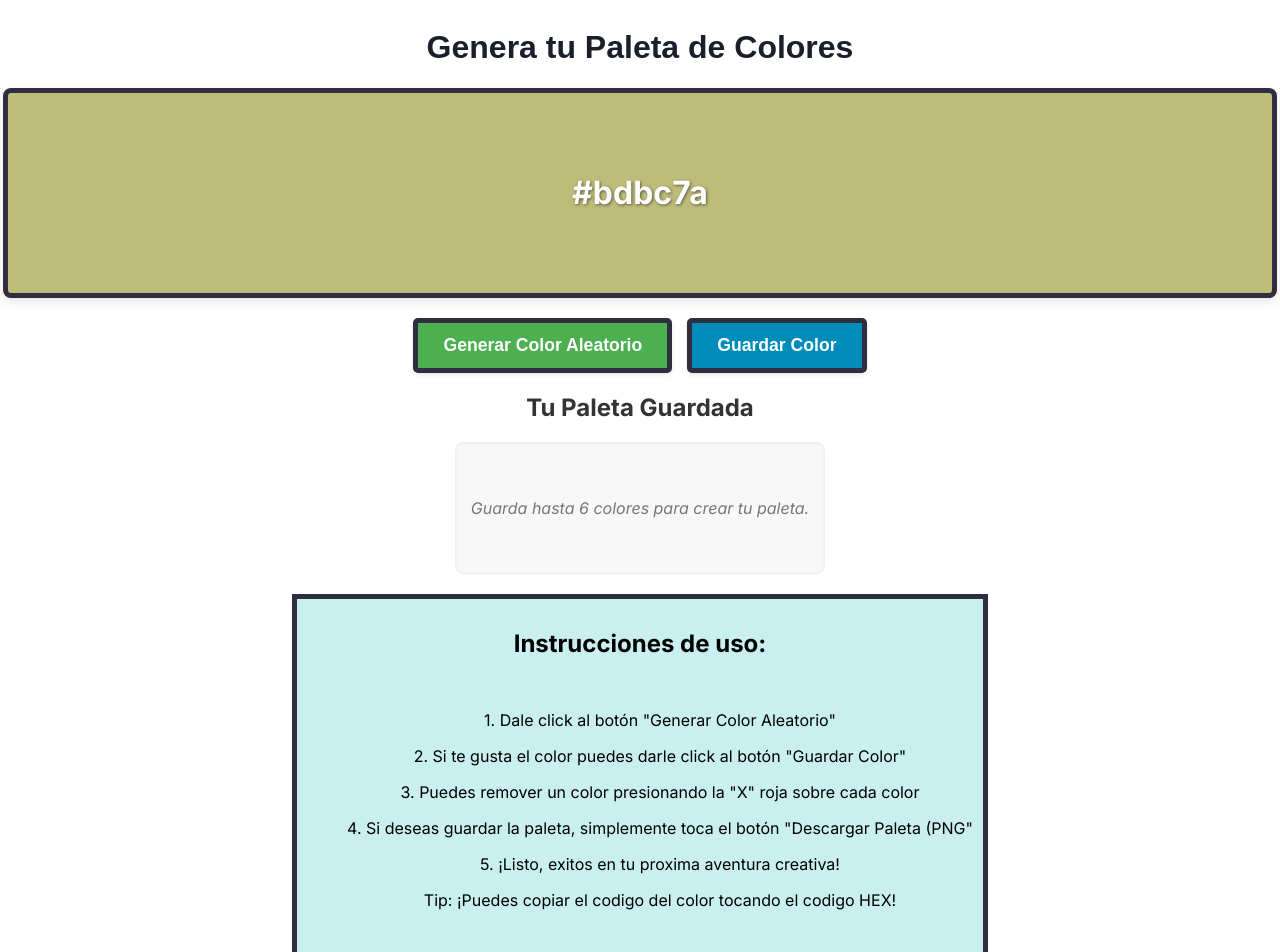
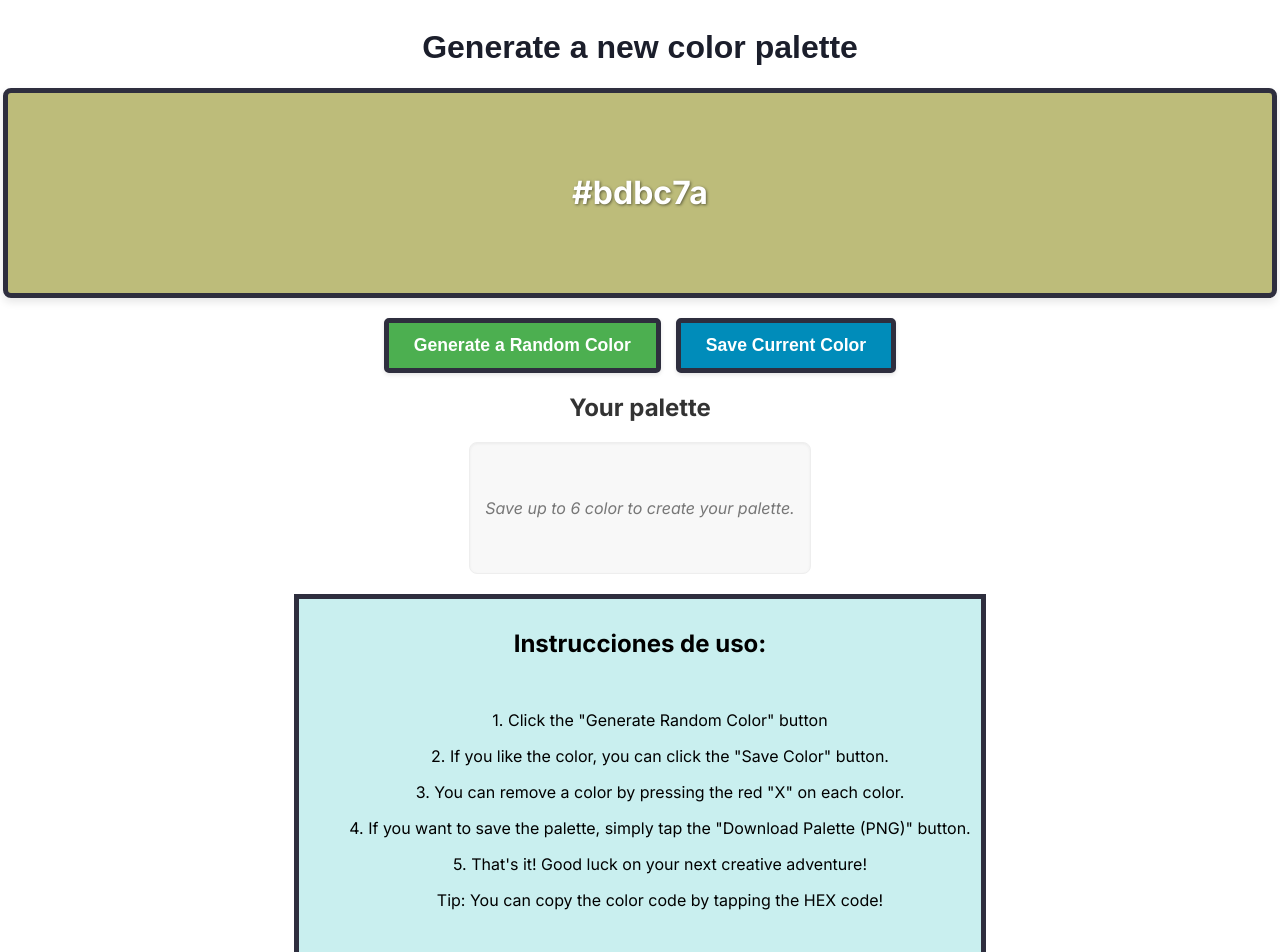
Before and after one commit to JdR2V/color-palette-generator, a React (Vite) app: page / in a window 1280 px wide. Shown: the top 952 px of the page. Built offline with nearby package versions, Linux system fonts and the light colour scheme; a web font is replaced by a local one.

Commit message:
Changed the language from Spanish to English

```diff
--- a/src/App.jsx
+++ b/src/App.jsx
@@ -60,7 +60,7 @@ function App() {
 
   return (
     <div className="app-container">
-      <h1>Genera tu Paleta de Colores</h1>
+      <h1>Generate a new color palette</h1>
       <ColorDisplay color={currentColor}/>
       <Controls
         onGenerate={generateRandomColor}
--- a/src/components/ColorDisplay.jsx
+++ b/src/components/ColorDisplay.jsx
@@ -11,8 +11,8 @@ function ColorDisplay({ color }) {
         setTimeout(() => setCopied(false), 1500); // Resetea el estado después de 1.5 segundos It resets the state after 1.5 seconds
       })
       .catch(err => {
-        console.error('Error al copiar al portapapeles:', err);
-        alert('No se pudo copiar el color. Tu navegador podría no soportar esta función.');
+        console.error('Error copying to clipboard:', err);
+        alert('Your browser may not be compatible with this feature.');
       });
   };
 
@@ -21,10 +21,10 @@ function ColorDisplay({ color }) {
       className="color-display-container"
       style={{ backgroundColor: color }}
       onClick={copyToClipboard}
-      title="Haz clic para copiar el código de color" // Tooltip al pasar el ratón
+      title="Click to copy the color code" // Tooltip al pasar el ratón
     >
       <span className="color-code">{color}</span>
-      {copied && <span className="copied-message">¡Copiado!</span>}
+      {copied && <span className="copied-message">¡Copied!</span>}
     </div>
   );
 }
--- a/src/components/ColorPalette.jsx
+++ b/src/components/ColorPalette.jsx
@@ -4,10 +4,10 @@ import './ColorPalette.css';
 function ColorPalette({ colors, onRemoveColor, onDownload, paletteRef }) {
   return (
     <div className="color-palette-wrapper">
-      <h2>Tu Paleta Guardada</h2>
+      <h2>Your palette</h2>
       <div className="color-palette-container" ref={paletteRef}>
         {colors.length === 0 ? (
-          <p className="empty-palette-message">Guarda hasta 6 colores para crear tu paleta.</p>
+          <p className="empty-palette-message">Save up to 6 color to create your palette.</p>
         ) : (
           <div className="saved-colors-grid">
             {colors.map((color, index) => (
@@ -20,7 +20,7 @@ function ColorPalette({ colors, onRemoveColor, onDownload, paletteRef }) {
                 <button
                   className="remove-color-button"
                   onClick={() => onRemoveColor(color)} //
-                  title="Eliminar este color de la paleta"
+                  title="Delete this color from the palette"
                 >
                   &times; {}
                 </button>
@@ -33,7 +33,7 @@ function ColorPalette({ colors, onRemoveColor, onDownload, paletteRef }) {
       {/*Este es el botón de descarga // This is the download button*/}
       {colors.length > 0 && (
         <button onClick={onDownload} className="download-palette-button">
-          Descargar Paleta (PNG)
+          Download Palette (PNG)
         </button>
       )}
     </div>
--- a/src/components/Controls.jsx
+++ b/src/components/Controls.jsx
@@ -5,7 +5,7 @@ function Controls({ onGenerate, onSave, canSave }) {
   return (
     <div className="controls-container">
       <button onClick={onGenerate} className="control-button generate-button">
-        Generar Color Aleatorio
+        Generate a Random Color
       </button>
       <button
         onClick={onSave}
@@ -13,7 +13,7 @@ function Controls({ onGenerate, onSave, canSave }) {
         disabled={!canSave} // El botón se deshabilita cuando alcanza el limite de colores // The button is disabled when it reaches the limit of colors allowed
         title={canSave ? "Guardar el color actual en la paleta" : "Paleta llena o color ya guardado"}
       >
-        Guardar Color
+        Save Current Color
       </button>
 
     </div>
--- a/src/components/Instrucciones.jsx
+++ b/src/components/Instrucciones.jsx
@@ -7,12 +7,12 @@ function Instrucciones() {
     <div className="instructions-container">
       <h2>Instrucciones de uso:</h2>
       <ol>
-        <dl>1. Dale click al botón "Generar Color Aleatorio"</dl>
-        <dl>2. Si te gusta el color puedes darle click al botón "Guardar Color"</dl>
-        <dl>3. Puedes remover un color presionando la "X" roja sobre cada color</dl>
-        <dl>4. Si deseas guardar la paleta, simplemente toca el botón "Descargar Paleta (PNG"</dl>
-        <dl>5. ¡Listo, exitos en tu proxima aventura creativa!</dl>
-        <dl>Tip: ¡Puedes copiar el codigo del color tocando el codigo HEX!</dl>
+        <dl>1. Click the "Generate Random Color" button</dl>
+        <dl>2. If you like the color, you can click the "Save Color" button.</dl>
+        <dl>3. You can remove a color by pressing the red "X" on each color.</dl>
+        <dl>4. If you want to save the palette, simply tap the "Download Palette (PNG)" button.</dl>
+        <dl>5. That's it! Good luck on your next creative adventure!</dl>
+        <dl>Tip: You can copy the color code by tapping the HEX code!</dl>
       </ol>
     </div>
   );
```
